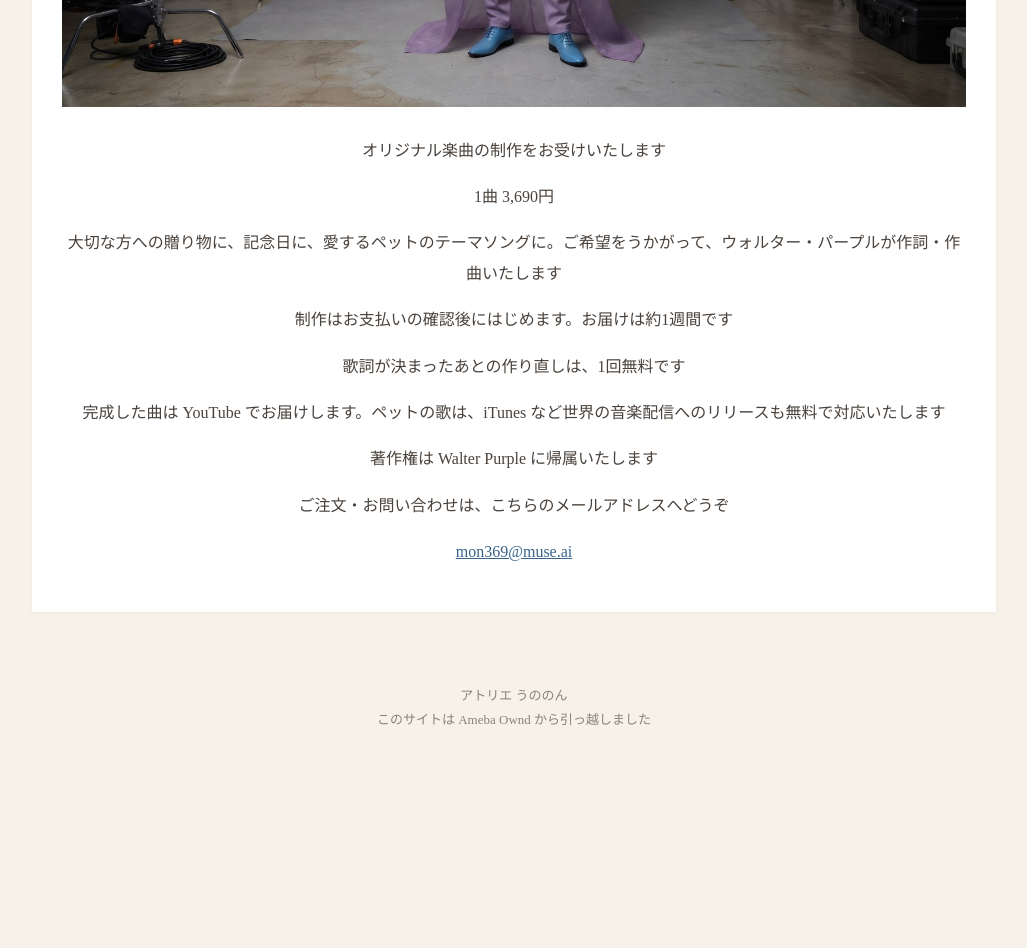
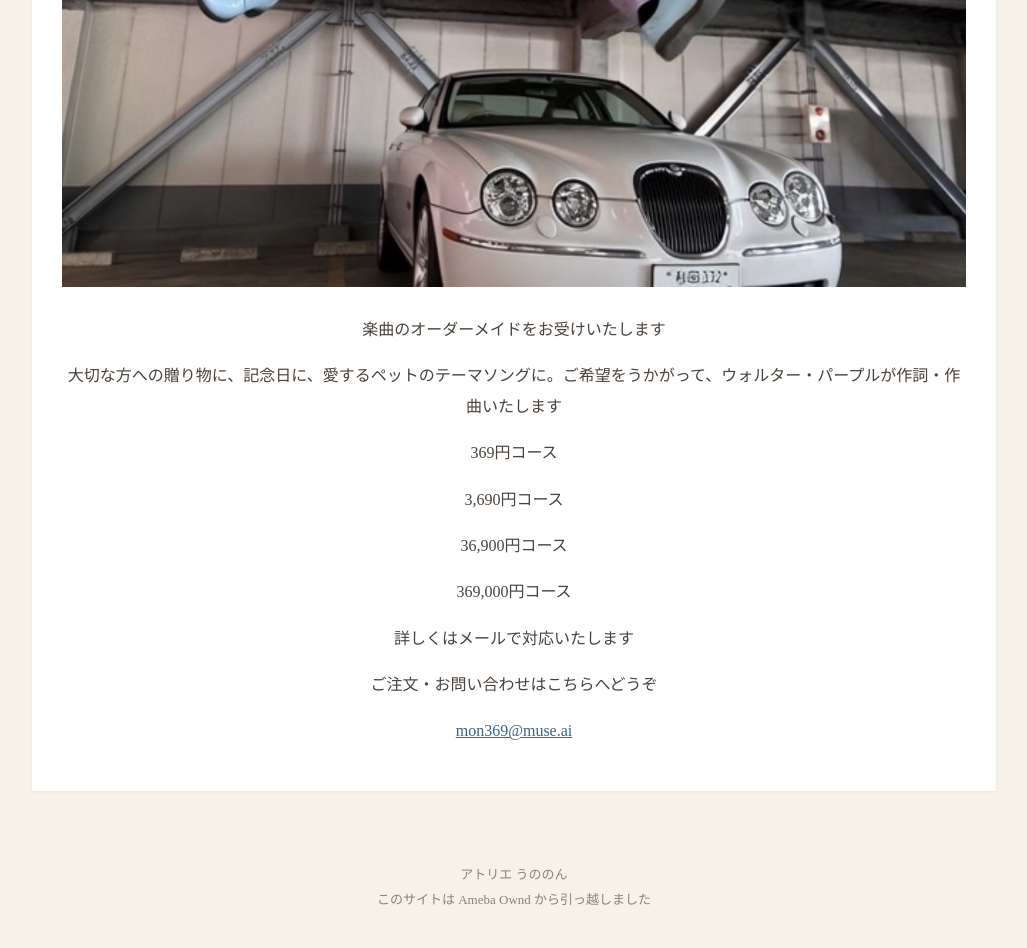
Before and after one commit to atelier-unonon/wp, a plain HTML site: page order.html in a window 1280 px wide. Shown: the part 620-1568 px from the top of the page, without its empty margins (126-1153 px from the left). Before the commit the page ends 1389 px from the top, so only its background shows below. Drawn offline with Linux system fonts and the light colour scheme.

Commit message:
WP order: Jaguar jump photo and four courses

```diff
--- a/order.html
+++ b/order.html
@@ -10,15 +10,15 @@
 <body>
 <div class="topbar"><a href="index.html">HOME</a><a href="profile.html">PROFILE</a><a href="order.html">ORDER</a><a href="price.html">PRICE</a><a href="blog.html">BLOG</a><a href="podcast.html">PODCAST</a><a href="music.html">MUSIC</a></div>
 <div class="band"><h1>ORDER</h1></div>
-<main class="narrow"><div class="article"><figure class="post-image aligncenter size-large"><img src="hero_movie.jpg" alt="スタジオで佇むウォルター・パープル" /></figure>
-<p class="has-text-align-center">オリジナル楽曲の制作をお受けいたします</p>
-<p class="has-text-align-center">1曲 3,690円</p>
+<main class="narrow"><div class="article"><figure class="post-image aligncenter size-large"><img src="order_wp.jpg" alt="白いジャガーの上で跳ぶウォルター・パープル" /></figure>
+<p class="has-text-align-center">楽曲のオーダーメイドをお受けいたします</p>
 <p class="has-text-align-center">大切な方への贈り物に、記念日に、愛するペットのテーマソングに。ご希望をうかがって、ウォルター・パープルが作詞・作曲いたします</p>
-<p class="has-text-align-center">制作はお支払いの確認後にはじめます。お届けは約1週間です</p>
-<p class="has-text-align-center">歌詞が決まったあとの作り直しは、1回無料です</p>
-<p class="has-text-align-center">完成した曲は YouTube でお届けします。ペットの歌は、iTunes など世界の音楽配信へのリリースも無料で対応いたします</p>
-<p class="has-text-align-center">著作権は Walter Purple に帰属いたします</p>
-<p class="has-text-align-center">ご注文・お問い合わせは、こちらのメールアドレスへどうぞ</p>
+<p class="has-text-align-center">369円コース</p>
+<p class="has-text-align-center">3,690円コース</p>
+<p class="has-text-align-center">36,900円コース</p>
+<p class="has-text-align-center">369,000円コース</p>
+<p class="has-text-align-center">詳しくはメールで対応いたします</p>
+<p class="has-text-align-center">ご注文・お問い合わせはこちらへどうぞ</p>
 <p class="has-text-align-center"><a href="mailto:mon369@muse.ai">mon369@muse.ai</a></p>
 </div></main>
 <footer>アトリエ うののん<br>このサイトは Ameba Ownd から引っ越しました</footer>
```
Also changed, not shown: order_wp.jpg (added).
